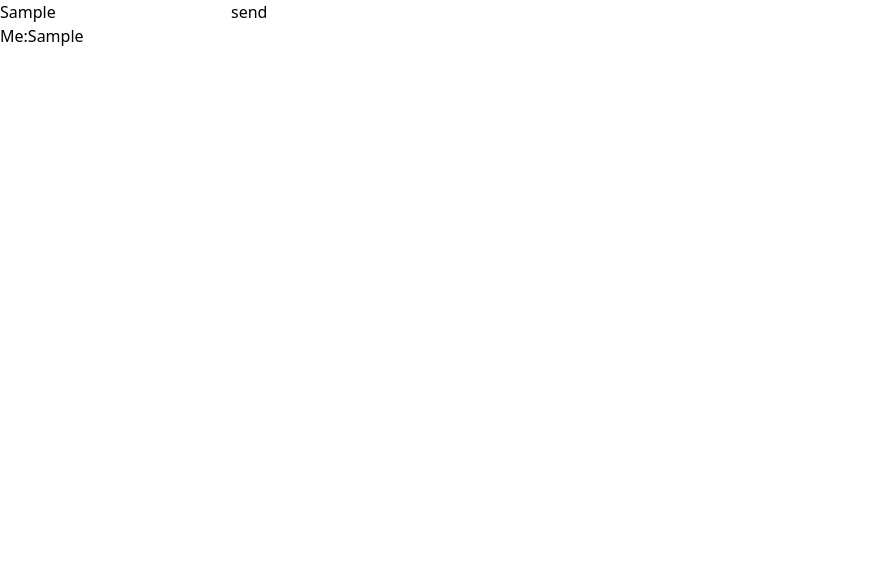
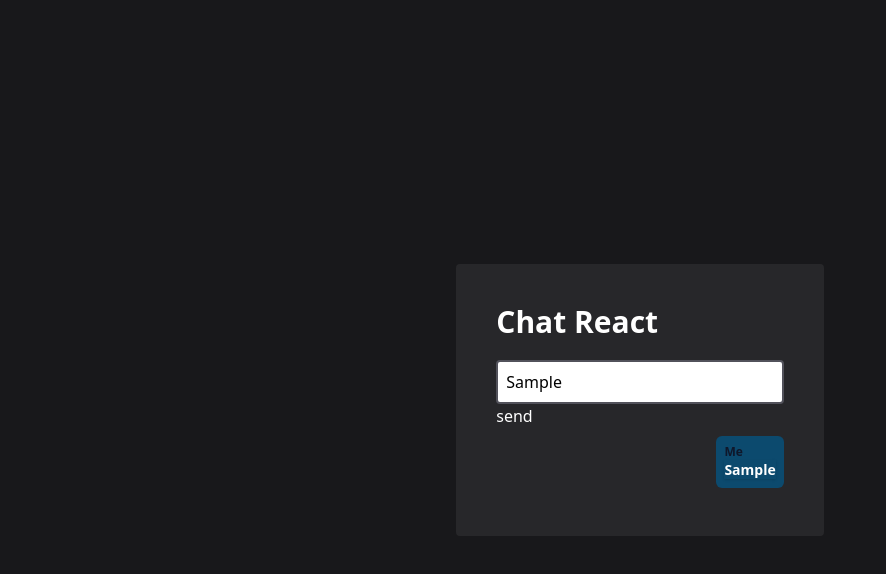
Before and after one commit to Alemar16/Chat-socketIO, a React (Vite) app in the folder frontend/: page / in a window 1280 px wide. Both pictures are taken after typing "Sample" into the empty fields and a click on the button "send". Shown: the top 574 px of the page, without its empty margins (0-886 px from the left). Built offline with nearby package versions, Linux system fonts and the light colour scheme; no server answers.

Commit message:
applied Styles

```diff
--- a/frontend/src/App.jsx
+++ b/frontend/src/App.jsx
@@ -35,21 +35,28 @@ function App() {
 
 
   return (
-    <div>
-      <form onSubmit={handleSbmit}>
+    <div className="h-screen bg-zinc-900 text-white flex items-center justify-center">
+      <form onSubmit={handleSbmit} className="bg-zinc-800 p-10 rounded">
+        <h1 className="text-3xl font-bold mb-5">Chat React</h1>
         <input
           type="text"
           placeholder="write your message ..."
+          className="border-2 border-zinc-600 p-2 w-full rounded text-black"
           onChange={(e) => setMessage(e.target.value)}
         />
         <button>send</button>
-      </form>
       <ul>
         {messages.map((message, index) => (
-          <li key={index}>
-            {message.from}:{message.body}</li>
+          <li key={index} className={
+            `my-2 p-2 table text-sm rounded-md ${
+              message.from === "Me" ? "bg-sky-900 ml-auto" : "bg-sky-600"
+            }`
+          }>
+            <span className="font-bold text-xs text-slate-900 block">{message.from}</span> <span className=" text-md font-bold shadow">{message.body}</span>
+            </li>
         ))}
       </ul>
+      </form>
     </div>
   );
 }
```
